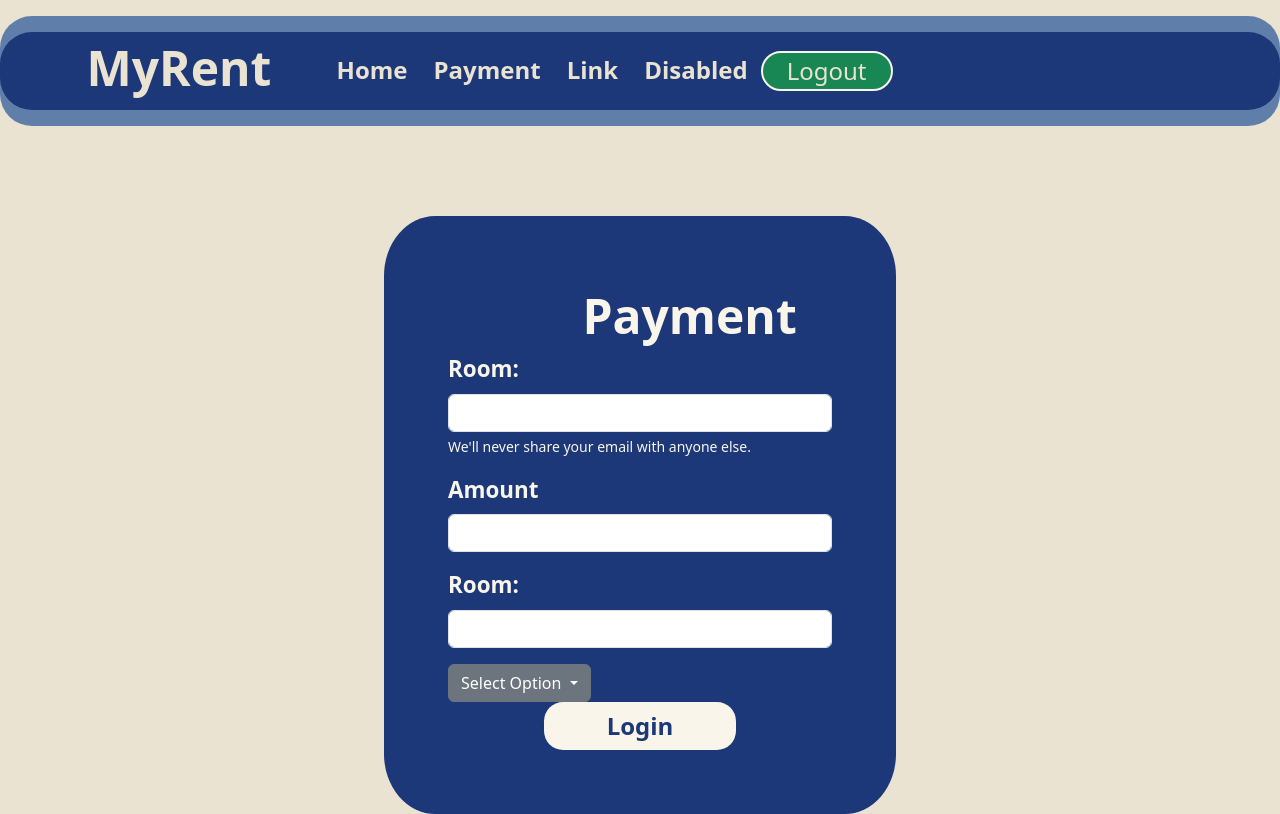
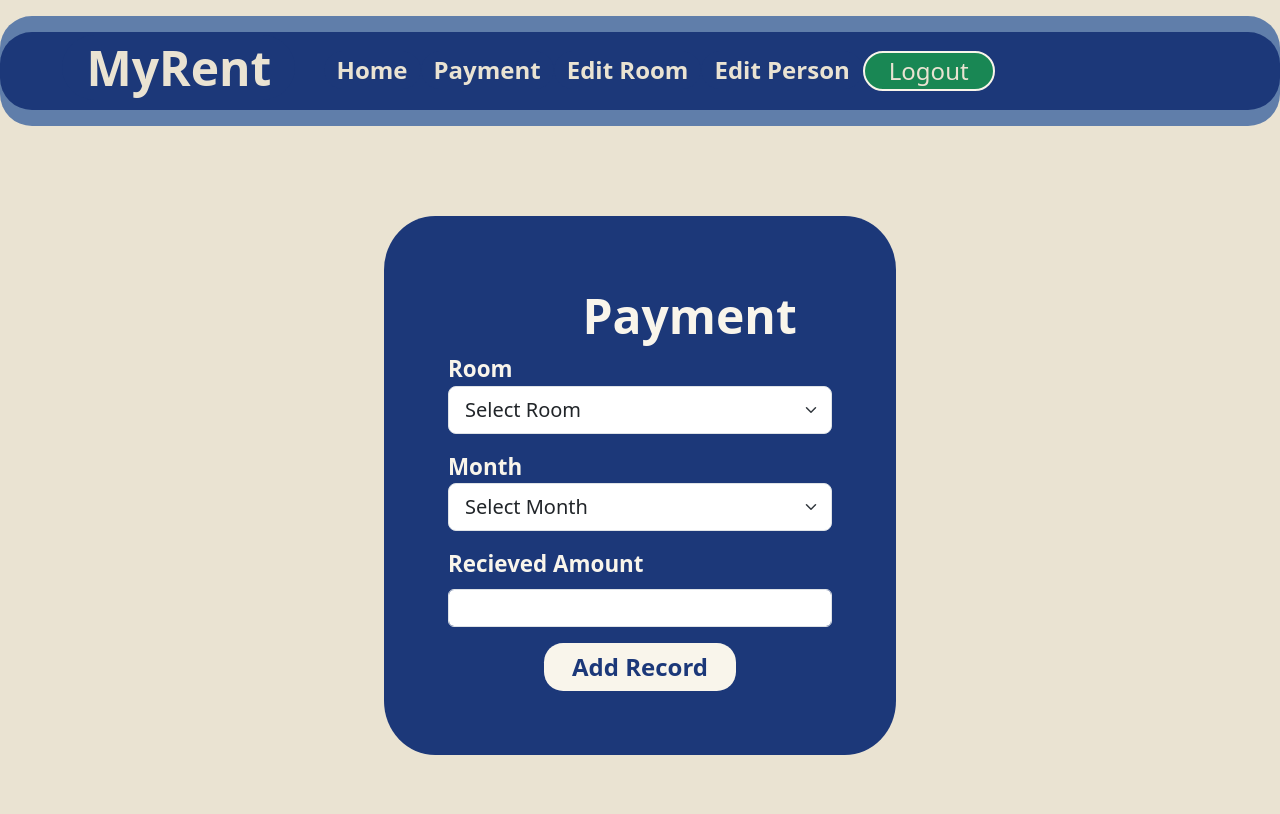
Before and after one commit to aashishChakradhar/LearnChallenge, a Django app: page /payment in a window 1280 px wide. After the commit the page ends 755 px from the top, so only its background shows below. Run offline with Django 5.2, Linux system fonts and the light colour scheme; a user stored in the database is signed in; data comes from the database, SQL or seed files in the repository; both versions use the stored data as it was after the commit.

Commit message:
completed payment form

```diff
--- a/learnDjango/urls.py
+++ b/learnDjango/urls.py
@@ -8,5 +8,7 @@ urlpatterns = [
     path('login', views.Login_view.as_view(), name='login'),
     path('logout', views.Logout_view.as_view(), name='logout'),
     path('payment', views.Payment_view.as_view(), name='payment'),
+    path('edit-room', views.EditRoom.as_view(), name='edit_room'),
+    path('edit-person', views.EditPerson.as_view(), name='edit_person'),
 
 ]
--- a/learnDjango/views.py
+++ b/learnDjango/views.py
@@ -43,15 +43,34 @@ class Logout_view(View):
 class Payment_view(View):
     def get(self,request):
         month = NepaliDate.objects.all()
-        room = Room.objects.all()
+        room = Room.objects.filter(occupied = True)
         context = {
             "month": month,
             "room" : room,
         }
         return render(request,"payment.html",context)
     def post(self, request):
-        return redirect('/')
+        return redirect('/payment')
 
+class EditRoom(View):
+    def get(self,request):
+        room = Room.objects.all()
+        context = {
+            "room": room,
+        }
+        return render(request,"editRoom.html",context)
+    def post(self, request):
+        return redirect('/room-person')
+
+class EditPerson(View):
+    def get(self,request):
+        person = Person.objects.all()
+        context = {
+            "person": person,
+        }
+        return render(request,"editPerson.html",context)
+    def post(self, request):
+        return redirect('/edit-person')
 # class AuthView(View):
 #     template_name = 'auth.html'
 
--- a/templates/auth.html
+++ b/templates/auth.html
@@ -4,7 +4,6 @@
     <title>Authentication</title>
   </head>
   <body>
-
     <h2>Login</h2>
     <form method="post">
       {% csrf_token %} {{ login_form.as_p }}
--- a/templates/base.html
+++ b/templates/base.html
@@ -11,7 +11,7 @@
       crossorigin="anonymous"
     />
     <link rel="stylesheet" href="static/rentProject.css" />
-    <title>{% block title %}{% endblock title %}</title>
+    <title>{% block title %}{% endblock title %}myRent</title>
     {% block head %}{% endblock head %}
   </head>
 
@@ -40,10 +40,10 @@
           <a class="nav-link" href={% url "learnDjango:payment" %}>Payment</a>
         </li>
         <li class="nav-item">
-          <a class="nav-link" href="/">Link</a>
+          <a class="nav-link" href={% url "learnDjango:edit_room" %}>Edit Room</a>
         </li>
         <li class="nav-item">
-          <a class="nav-link disabled" aria-disabled="true">Disabled</a>
+          <a class="nav-link" href={% url "learnDjango:edit_person" %}>Edit Person</a>
         </li>
         <li class="nav-item">
           <a class="nav-link logged" href={% url "learnDjango:logout" %}>Logout</a>
--- /dev/null
+++ b/templates/editPerson.html
@@ -0,0 +1,4 @@
+{% extends "base.html" %} {% block title %}edit_person | {% endblock title %}
+{%block body %}
+<h1>This is person</h1>
+{% endblock body %}
--- /dev/null
+++ b/templates/editRoom.html
@@ -0,0 +1,4 @@
+{% extends "base.html" %} {% block title %}edit_room | {% endblock title %}
+{%block body %}
+<h1>This is Room</h1>
+{% endblock body %}
--- a/templates/index.html
+++ b/templates/index.html
@@ -1,4 +1,4 @@
-{% extends "base.html" %} {% block body %}
+{% extends "base.html" %} {% block title %}{% endblock title %} {% block body %}
 <h1>hello world</h1>
 <p>this is index page</p>
 {% endblock body %}
--- a/templates/login.html
+++ b/templates/login.html
@@ -1,5 +1,5 @@
-{% extends "base.html" %} {% block tittle %}login{% endblock tittle %}
-{% block body %}
+{% extends "base.html" %} {% block tittle %}login | {% endblock tittle %}
+{%block body %}
 <div class="form">
   {% if alert_title %}
   <svg xmlns="http://www.w3.org/2000/svg" class="d-none">
@@ -32,6 +32,7 @@
         id="username"
         aria-describedby="teztHelp"
         name="username"
+        required
       />
       <div id="username" class="form-text">
         We'll never share your email with anyone else.
@@ -44,6 +45,7 @@
         class="form-control"
         id="password"
         name="password"
+        required
       />
     </div>
     <div class="mb-3 form-check">
--- a/templates/payment.html
+++ b/templates/payment.html
@@ -1,25 +1,30 @@
-{% extends "base.html" %} {% block body %}
-
+{% extends "base.html" %}
+{% block title %}Payment | {% endblock title %}
+{% block body %}
 <div class = "form">
   <div class="form_title">Payment</div>
-  <form action="login" method="POST">
+  <form action="payment" method="POST">
     {% csrf_token %}
-
-    <div class="mb-3">
-      <label for="room" class="form-label">Room: </label>
-      <input
-        type="text"
-        class="form-control"
-        id="room"
-        aria-describedby="teztHelp"
-        name="room"
-      />
-      <div id="username" class="form-text">
-        We'll never share your email with anyone else.
-      </div>
+    <div>
+      <label for="room">Room</label>
+      <select class="form-select form-select-lg mb-3" aria-label="Large select example" id="room">
+        <option selected>Select Room</option>
+        {% for room in room %}
+          <option id ={{room}} value={{room}}>{{room}}</option>
+        {% endfor %}
+      </select>
+    </div>
+    <div>
+      <label for="month">Month</label>
+      <select class="form-select form-select-lg mb-3" aria-label="Large select example" id = "month" required>
+        <option selected>Select Month</option>
+        {% for month in month %}
+          <option id ={{month}} value={{month}}>{{month}}</option>
+        {% endfor %}
+      </select>
     </div>
     <div class="mb-3">
-      <label for="payment" class="form-label">Amount</label>
+      <label for="payment" class="form-label">Recieved Amount</label>
       <input
         type="number"
         class="form-control"
@@ -27,28 +32,8 @@
         name="payment"
       />
     </div>
-    <div class="mb-3">
-      <label for="month" class="form-label">Room: </label>
-      <input
-        type="text"
-        class="form-control"
-        id="month"
-        aria-describedby="teztHelp"
-        name="month"
-      />
-    </div>
-    <div class="dropdown-center">
-      <button class=" btn btn-secondary dropdown-toggle " type="button" data-bs-toggle="dropdown" aria-expanded="false">
-        Select Option
-      </button>
-      <ul class="dropdown-menu">
-        {% for month in month %}
-        <li id={{month.month}} value = {{month.month}}>{{month.month}}</li>
-        {% endfor %}
-      </ul>
-    </div>
     <div class="d-grid gap-2 col-6 mx-auto">
-      <button type="submit" class="button btn btn-primary">Login</button>
+      <button type="submit" class="button btn btn-primary">Add Record</button>
     </div>
   </form>
 </div>
```
Also changed, not shown: db.sqlite3.
